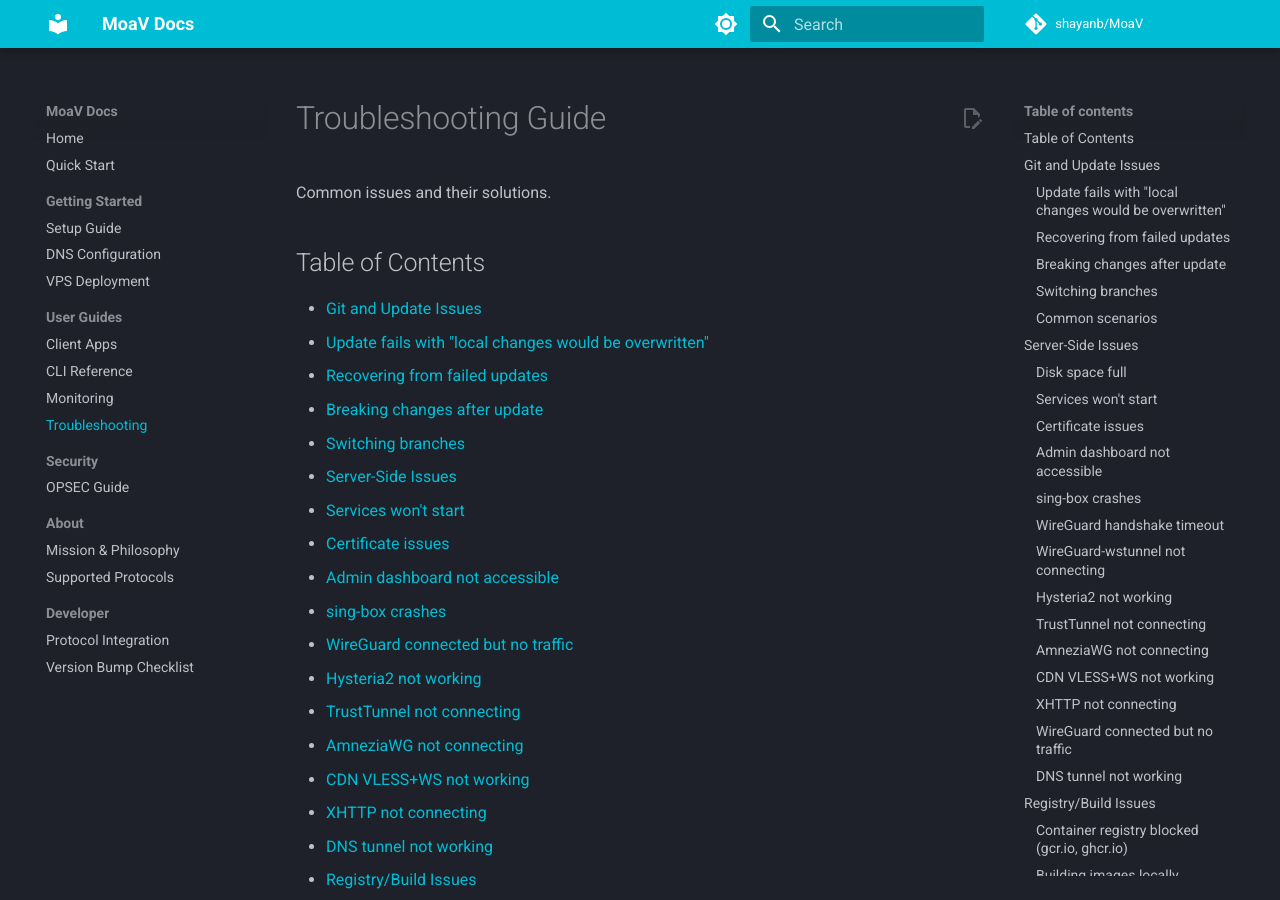
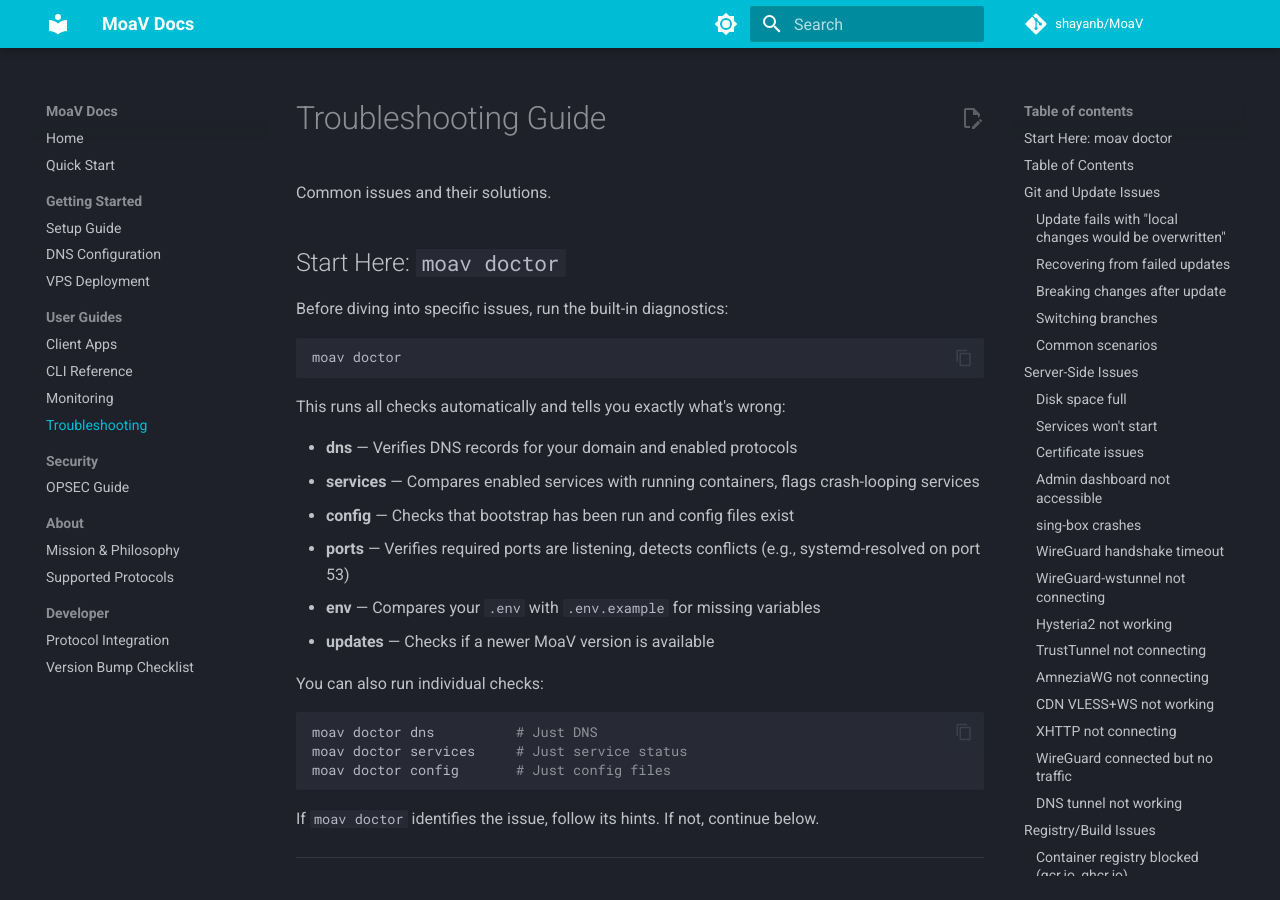
Before and after one commit to MotherofallVPNs/moav-site, an MkDocs documentation site: the page built from docs/TROUBLESHOOTING.md, in a window 1280 px wide and 900 px high. Built offline with MkDocs 1.6.1 and Material for MkDocs 9.7.7, drawn with Linux system fonts in a browser that asks for light colours; comment, search, counter and statistics services are not loaded; some of the changed text lies outside the part shown.

Commit message:
moav doctor docs

````diff
--- a/docs/TROUBLESHOOTING.md
+++ b/docs/TROUBLESHOOTING.md
@@ -1,6 +1,34 @@
 # Troubleshooting Guide
 
 Common issues and their solutions.
+
+## Start Here: `moav doctor`
+
+Before diving into specific issues, run the built-in diagnostics:
+
+```bash
+moav doctor
+```
+
+This runs all checks automatically and tells you exactly what's wrong:
+
+- **dns** — Verifies DNS records for your domain and enabled protocols
+- **services** — Compares enabled services with running containers, flags crash-looping services
+- **config** — Checks that bootstrap has been run and config files exist
+- **ports** — Verifies required ports are listening, detects conflicts (e.g., systemd-resolved on port 53)
+- **env** — Compares your `.env` with `.env.example` for missing variables
+- **updates** — Checks if a newer MoaV version is available
+
+You can also run individual checks:
+```bash
+moav doctor dns          # Just DNS
+moav doctor services     # Just service status
+moav doctor config       # Just config files
+```
+
+If `moav doctor` identifies the issue, follow its hints. If not, continue below.
+
+---
 
 ## Table of Contents
 
@@ -304,6 +332,8 @@
 
 ### Services won't start
 
+> **Quick check:** Run `moav doctor services` to see which services are enabled vs running.
+
 **Check logs:**
 ```bash
 docker compose logs sing-box
@@ -387,6 +417,8 @@
    ```
 
 ### Certificate issues
+
+> **Quick check:** Run `moav doctor dns` to verify DNS records point to your server, and `moav doctor config` to verify certificate files exist.
 
 **Certificate not renewing:**
 ```bash
@@ -723,6 +755,8 @@
 
 ### DNS tunnel not working
 
+> **Quick check:** Run `moav doctor dns` to verify NS delegation for DNS tunnel subdomains, and `moav doctor ports` to check port 53 availability.
+
 **Check dnstt logs for domain issues:**
 ```bash
 docker compose logs dnstt
@@ -890,6 +924,8 @@
 ```
 
 ### Grafana shows "No Data"
+
+> **Quick check:** Run `moav doctor services` to verify monitoring services are running.
 
 1. Check Prometheus is running:
    ```bash
````
Also changed, not shown: docs/MONITORING.md (+1 -1 lines), docs/SETUP.md (+4 -2 lines).
